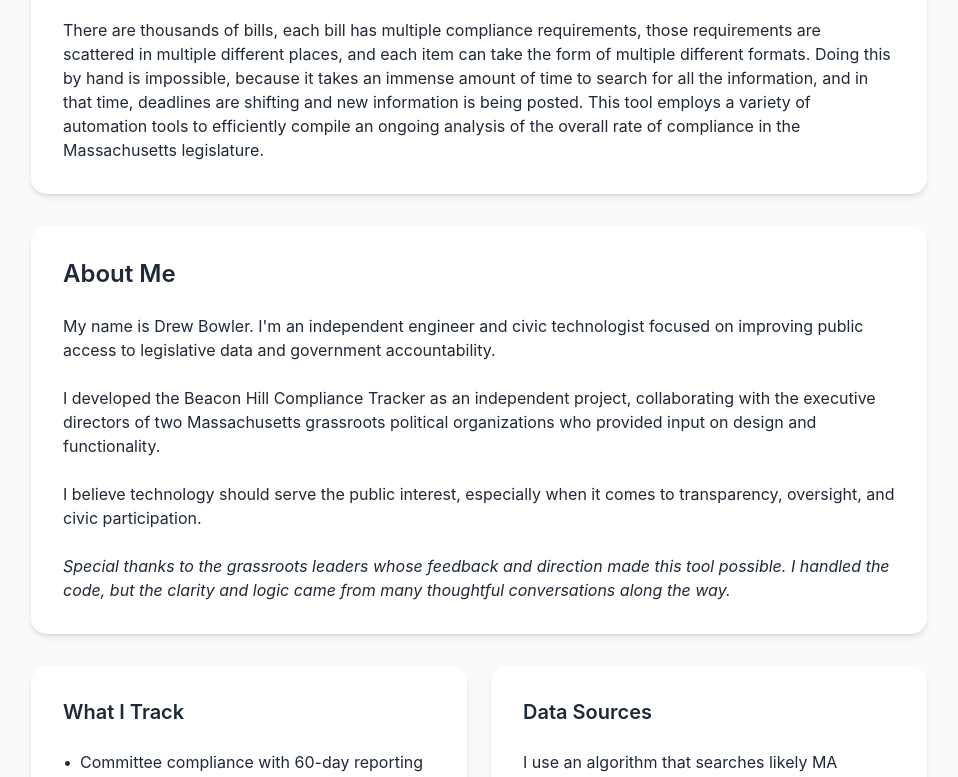
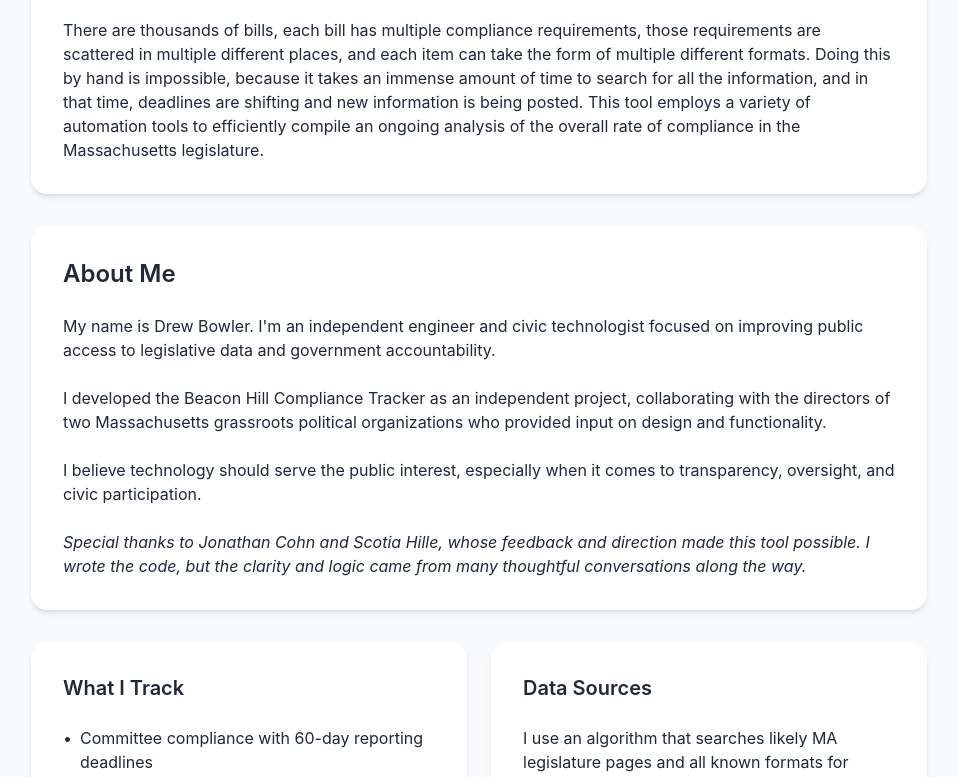
Before and after one commit to arbowl/beacon-hill-tracker, a React (Vite) app in the folder frontend/: page /about in a window 1280 px wide. Shown: the part 446-1223 px from the top of the page, without its empty margins (161-1119 px from the left). Built offline with nearby package versions, Linux system fonts and the light colour scheme.

Commit message:
Add thanks to About page

```diff
--- a/frontend/src/pages/AboutPage.tsx
+++ b/frontend/src/pages/AboutPage.tsx
@@ -40,13 +40,13 @@ const AboutPage = () => {
             My name is Drew Bowler. I'm an independent engineer and civic technologist focused on improving public access to legislative data and government accountability.
           </p>
           <p className="text-base-content/80 mb-4">
-            I developed the Beacon Hill Compliance Tracker as an independent project, collaborating with the executive directors of two Massachusetts grassroots political organizations who provided input on design and functionality.
+            I developed the Beacon Hill Compliance Tracker as an independent project, collaborating with the directors of two Massachusetts grassroots political organizations who provided input on design and functionality.
           </p>
           <p className="text-base-content/80 mb-4">
             I believe technology should serve the public interest, especially when it comes to transparency, oversight, and civic participation.
           </p>
           <p className="text-base-content/80">
-            <i>Special thanks to the grassroots leaders whose feedback and direction made this tool possible. I handled the code, but the clarity and logic came from many thoughtful conversations along the way.</i>
+            <i>Special thanks to Jonathan Cohn and Scotia Hille, whose feedback and direction made this tool possible. I wrote the code, but the clarity and logic came from many thoughtful conversations along the way.</i>
           </p>
         </div>
       </div>
```
